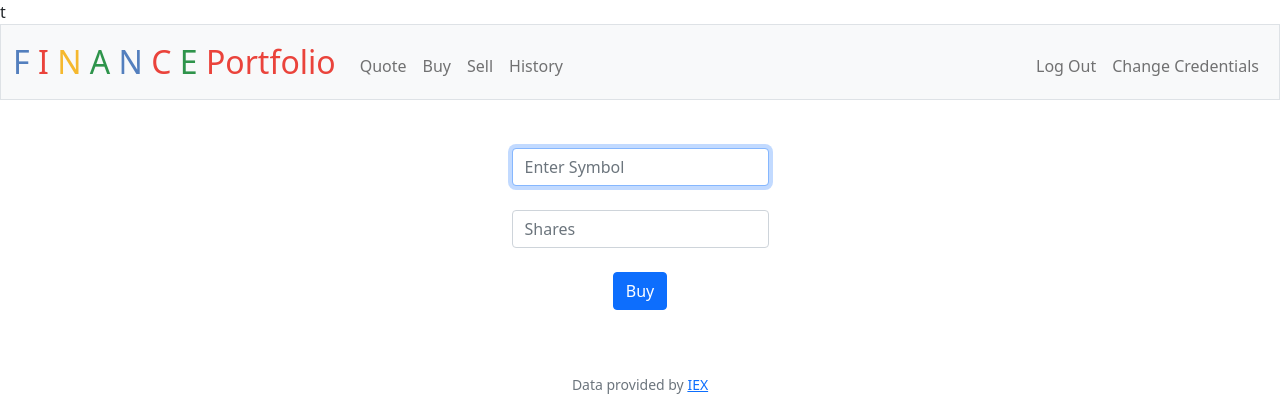
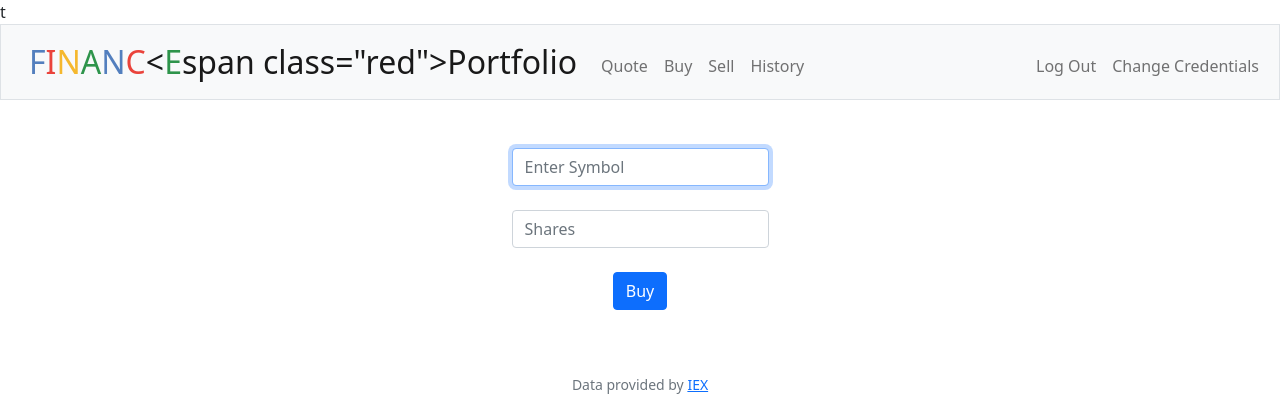
Before and after one commit to uzair401/stocks_portfolio_app, a Flask app: page /buy in a window 1280 px wide. Shown: the top 420 px of the page. Run offline with Flask 3, Linux system fonts and the light colour scheme; a user stored in the database is signed in; some libraries are stand-ins or nearby versions.

Commit message:
Update layout.html

```diff
--- a/templates/layout.html
+++ b/templates/layout.html
@@ -24,15 +24,7 @@ t<!DOCTYPE html>
 
         <nav class="bg-light border navbar navbar-expand-md navbar-light">
             <div class="container-fluid"><a class="navbar-brand" href="/">
-  <span class="blue">F</span>
-  <span class="red">I</span>
-  <span class="yellow">N</span>
-  <span class="green">A</span>
-  <span class="blue">N</span>
-  <span class="red">C</span>
-  <span class="green">E</span>
-  <span class="red"> Portfolio</span>
-</a>
+            <a class="navbar-brand" href="/"><span class="blue">F</span><span class="red">I</span><span class="yellow">N</span><span class="green">A</span><span class="blue">N</span><span class="red">C</span><<span class="green">E</span>span class="red">Portfolio</span></a>
 
 
                 <button aria-controls="navbar" aria-expanded="false" aria-label="Toggle navigation" class="navbar-toggler" data-bs-target="#navbar" data-bs-toggle="collapse" type="button">
```
